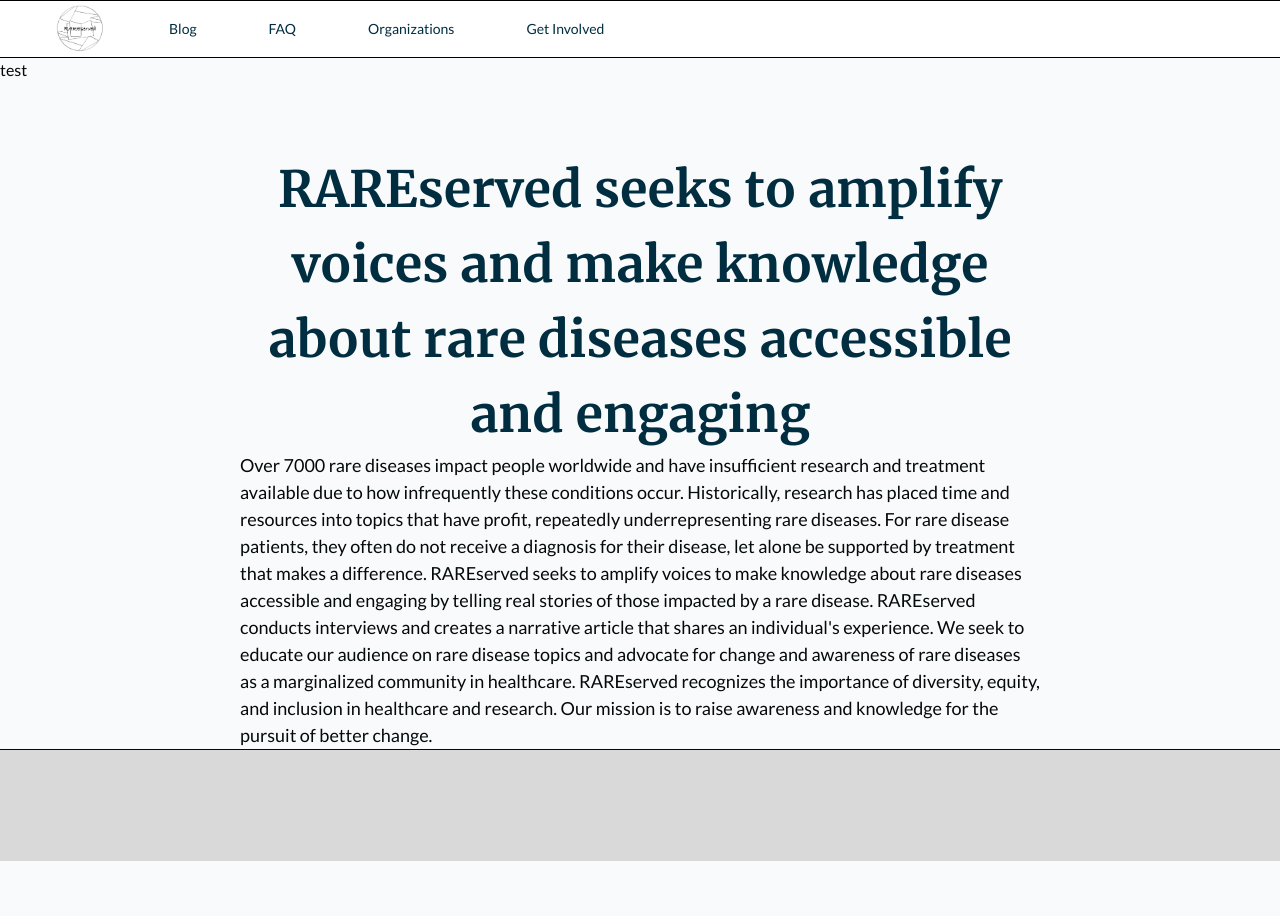
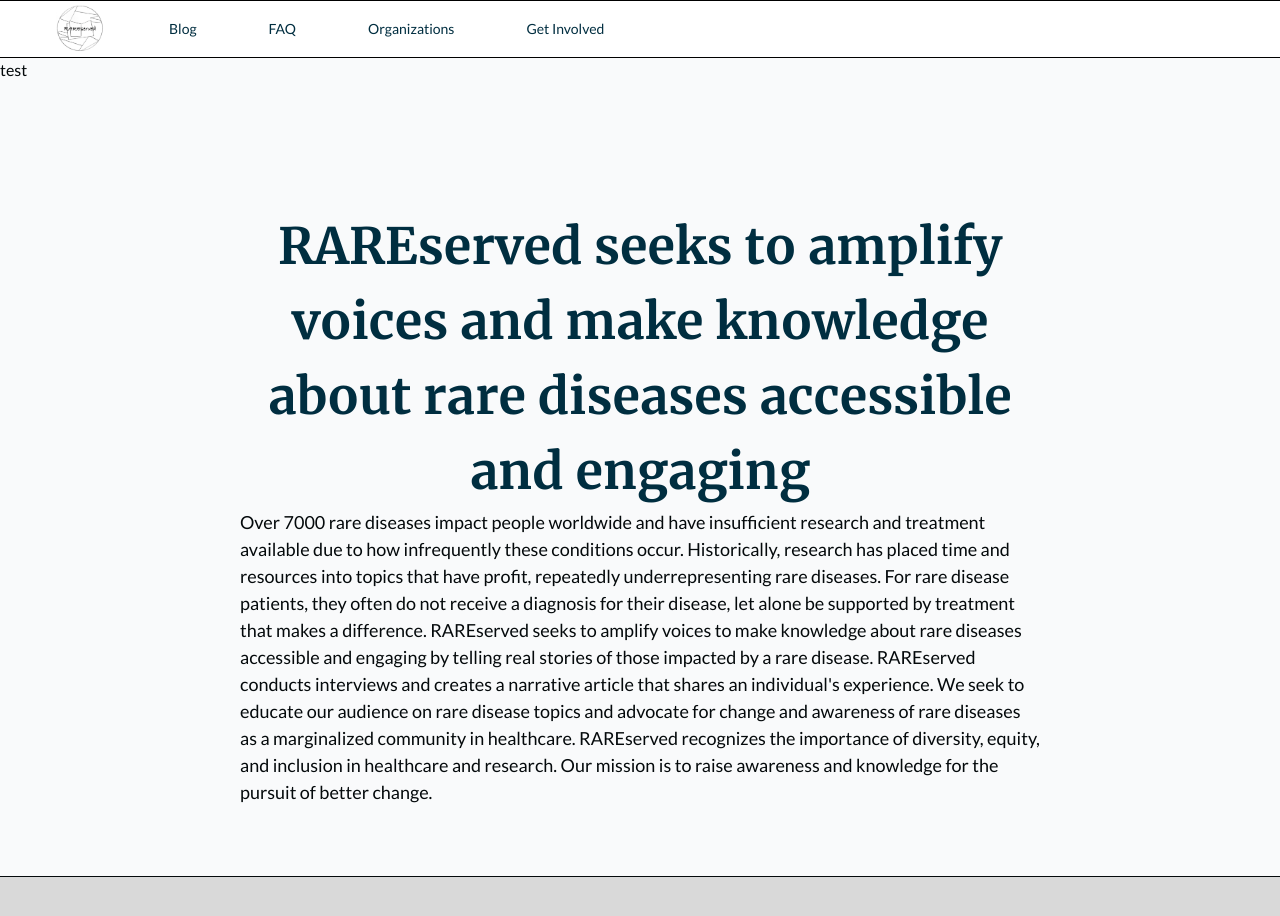
Before and after one commit to hcp-uw/rareserved, a Next.js app: page / in a window 1280 px wide. Shown: the top 916 px of the page. Before the commit the page ends 861 px from the top, so only its background shows below. Built offline with nearby package versions, Linux system fonts and the light colour scheme; no server answers.

Commit message:
Add LatoBold

```diff
--- a/app/globals.css
+++ b/app/globals.css
@@ -6,6 +6,12 @@
   font-family: 'Lato';
   src: local('Lato'),
         url("../fonts/Lato-Regular.ttf");
+}
+
+@font-face {
+  font-family: 'LatoBold';
+  src: local('LatoBold'),
+    url("../fonts/Lato-Bold.ttf");
 }
 
 @font-face {
@@ -83,6 +89,7 @@
 
 @layer components {
   .caption {
+    font-family: "LatoBold";
     font-size: 14px;
   }
 
@@ -90,5 +97,19 @@
     padding-left: 240px;
     padding-right: 240px;
     padding-top: 70px;
+    padding-bottom: 70px;
+    height: 100%;
+
+    margin-top: 57px; /* Make space for sticky nav bar */
+    overflow: auto;
+  }
+
+  .full-width {
+    width: 100vw;
+    position: relative;
+    left: 50%;
+    right: 50%;
+    margin-left: -50vw;
+    margin-right: -50vw;
   }
 }
```
